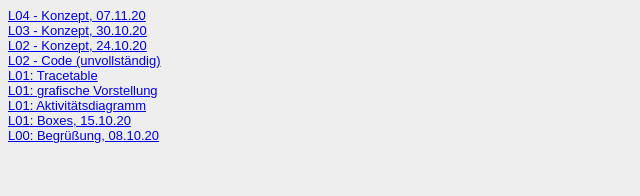
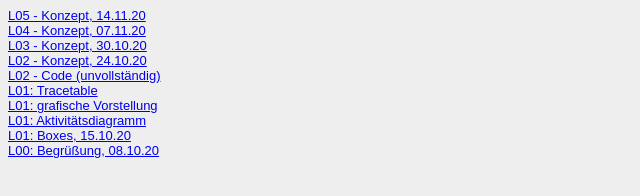
Before and after one commit to Michele-Chantal/EIA2-WiSe20-21, a plain HTML site: page Steckbrief/steckbrief.htm in a window 1280 px wide. Shown: the whole page, without its empty margins (0-640 px from the left). Drawn offline with Linux system fonts and the light colour scheme.

Commit message:
Update steckbrief.htm

```diff
--- a/Steckbrief/steckbrief.htm
+++ b/Steckbrief/steckbrief.htm
@@ -15,6 +15,7 @@ body {
 </head>
 
 <body>
+	<a href="https://michele-chantal.github.io/EIA2-WiSe20-21/Aufgabe5/L05-Konzept.pdf" target="_blank">L05 - Konzept, 14.11.20</a><br>
 	<a href="https://michele-chantal.github.io/EIA2-WiSe20-21/Aufgabe4/L04-Konzept.pdf" target="_blank">L04 - Konzept, 07.11.20</a><br>
 	<a href="https://michele-chantal.github.io/EIA2-WiSe20-21/Aufgabe3/L03_Konzeption.pdf" target="_blank">L03 - Konzept, 30.10.20</a><br>
 	<a href="https://michele-chantal.github.io/EIA2-WiSe20-21/Aufgabe2/L02-Konzept.pdf" target="_blank">L02 - Konzept, 24.10.20</a><br>
```
